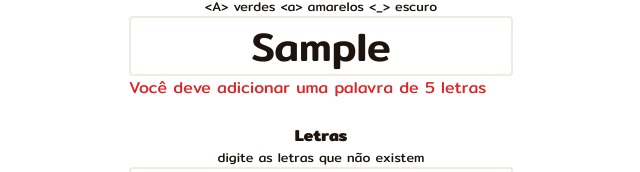
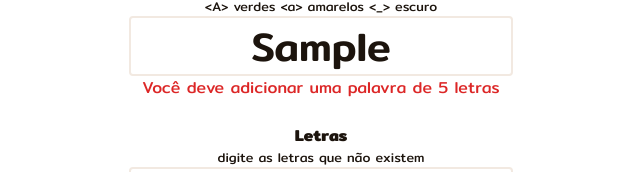
Before and after one commit to plowzzer/termooo-helper, a Next.js app: page / in a window 1280 px wide. Both pictures are taken after typing "Sample", "Sample" into the empty fields and a click on the input "Simular". Shown: the part 184-356 px from the top of the page, without its empty margins (319-959 px from the left). Built offline with nearby package versions, Linux system fonts and the light colour scheme.

Commit message:
error message on center

```diff
--- a/pages/index.tsx
+++ b/pages/index.tsx
@@ -67,7 +67,7 @@ const Home: NextPage = () => {
               type="text"
               name="word"
             />
-            {rightWordError && <p className="text-red-600">{rightWordError}</p>}
+            {rightWordError && <p className="text-center text-red-600">{rightWordError}</p>}
           </div>
 
           <div className="mt-6 mx-auto w-96 content-center grid">
```
